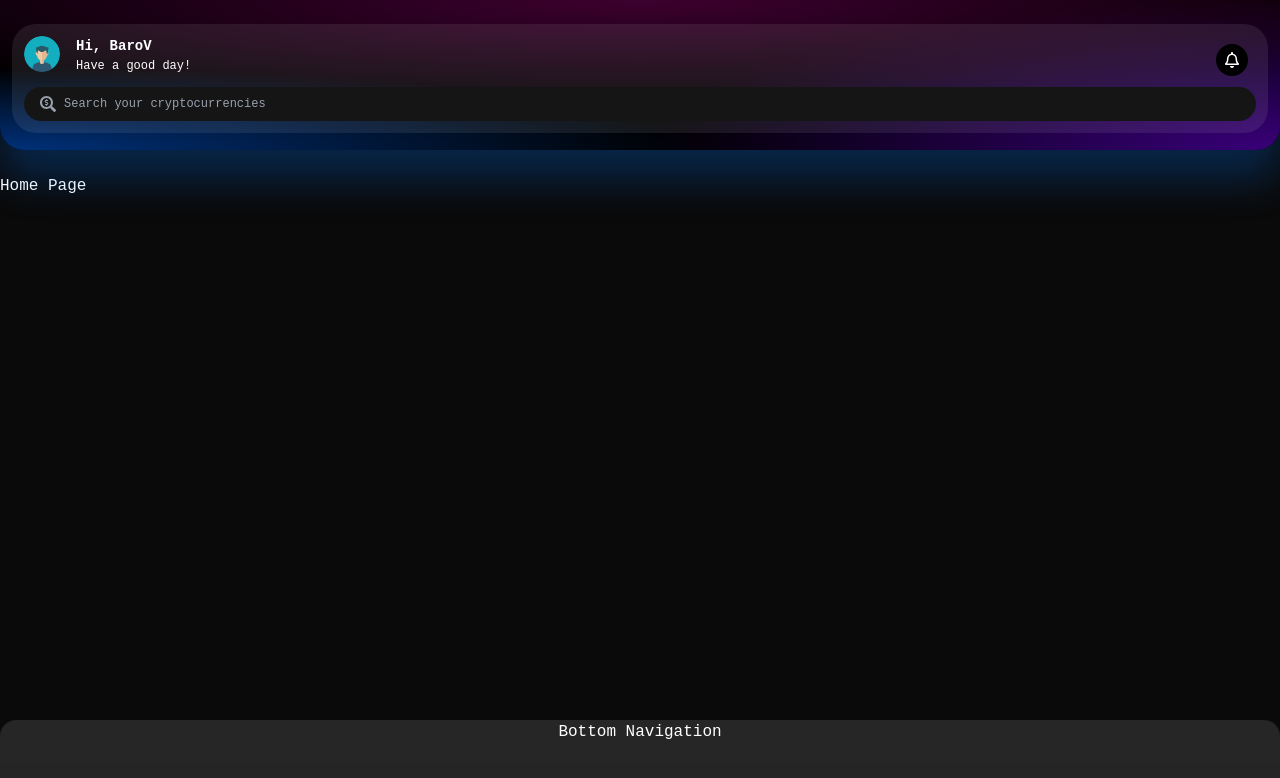
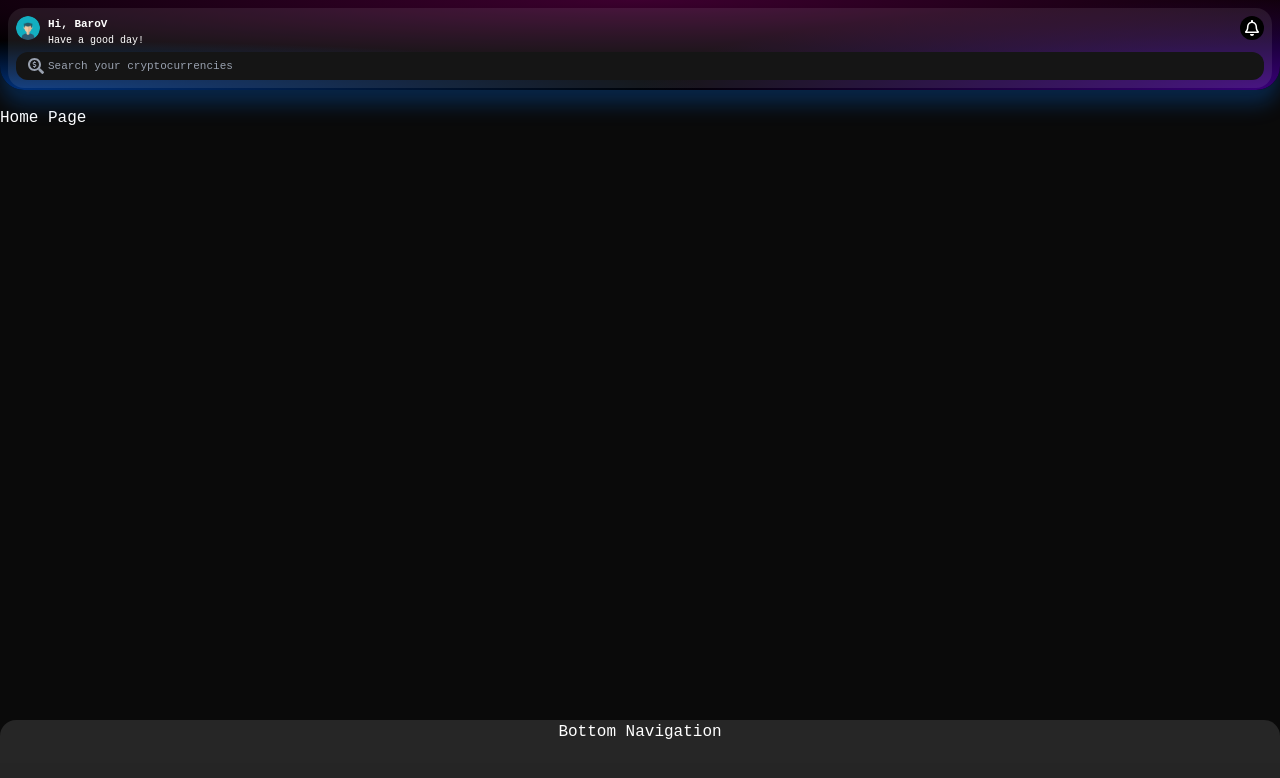
Before and after one commit to hieubui27/Vistia-Web, a Next.js app in the folder vistia/: page / in a window 1280 px wide. Shown: the top 778 px of the page. Built offline with nearby package versions, Linux system fonts and the light colour scheme.

Commit message:
fix HomeHeade size

```diff
--- a/vistia/src/components/Header/HomeHeader.tsx
+++ b/vistia/src/components/Header/HomeHeader.tsx
@@ -6,29 +6,29 @@
 
 const HomeHeader = () => {
     return (
-        <div className="relative h-[150px] bg-black rounded-b-3xl mb-6 shadow-[0_30px_40px_#0077FF40]">
+        <div className="relative h-[90px] bg-black rounded-b-3xl mb-4 shadow-[0_15px_20px_#0077FF40]">
             {/* background gradient */}
             <div className="absolute inset-0 size-full rounded-b-3xl bg-[radial-gradient(ellipse_70%_70%_at_top_center,#3D002F,rgba(255,255,255,0)),radial-gradient(ellipse_50%_100%_at_bottom_right,#39007A,rgba(255,255,255,0)),radial-gradient(ellipse_55%_55%_at_bottom_left,#00317A,rgba(255,255,255,0))]"></div>
 
             {/* Content */}
-            <div className="content relative z-10 bg-[#fafafa15] p-3 m-3 mt-6 rounded-3xl">
-                <div className="content__account flex gap-4 mb-3">
-                    <div className="content__account__avatar text-[36px]">
-                        <Image src={ava} alt="ava" className="h-9 w-9 rounded-full object-cover" />
+            <div className="content relative z-10 bg-[#fafafa15] p-2 m-2 mt-2 rounded-2xl">
+                <div className="content__account flex gap-2 mb-1">
+                    <div className="content__account__avatar text-[22px]">
+                        <Image src={ava} alt="ava" className="h-6 w-6 rounded-full object-cover" />
                     </div>
                     <div className="content__account__greeting ">
-                        <h2 className="font-bold text-[14px]">Hi, BaroV</h2>
-                        <p className="font-thin text-[12px]">Have a good day!</p>
+                        <h2 className="font-bold text-[11px]">Hi, BaroV</h2>
+                        <p className="font-thin text-[10px]">Have a good day!</p>
                     </div>
                 </div>
-                <div className="content__search flex bg-[#151515] relative rounded-3xl overflow-hidden" >
-                    <div className="icon absolute left-4 top-1/2 -translate-y-1/2 text-gray-400">
+                <div className="content__search flex bg-[#151515] relative rounded-xl overflow-hidden" >
+                    <div className="icon absolute left-3 top-1/2 -translate-y-1/2 text-gray-400">
                         <FaSearchDollar/>
                     </div>
 
-                    <input className="bg-[#151515] w-full h-8.5  border-none outline-none pl-10 placeholder-gray-400 text-[12px]" placeholder="Search your cryptocurrencies"/>
+                    <input className="bg-[#151515] w-full h-7 border-none outline-none pl-8 placeholder-gray-400 text-[11px]" placeholder="Search your cryptocurrencies"/>
                 </div>
-                <div className="content__noti absolute top-5 right-5 bg-black p-2 rounded-full">
+                <div className="content__noti absolute top-2 right-2 bg-black p-1 rounded-full">
                     <FaRegBell />
                 </div>
             </div>
```
